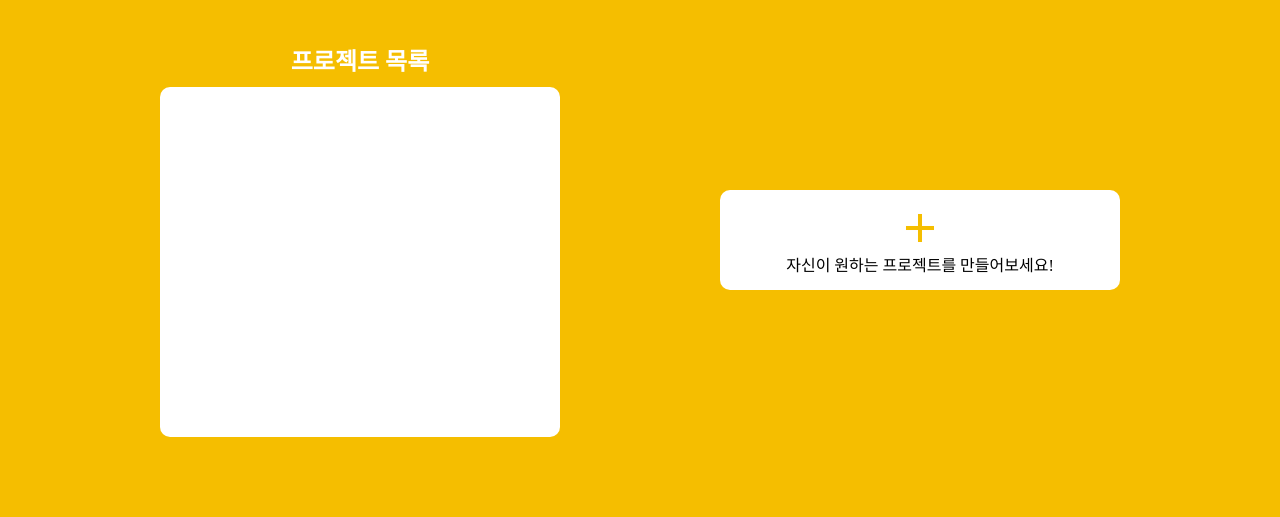
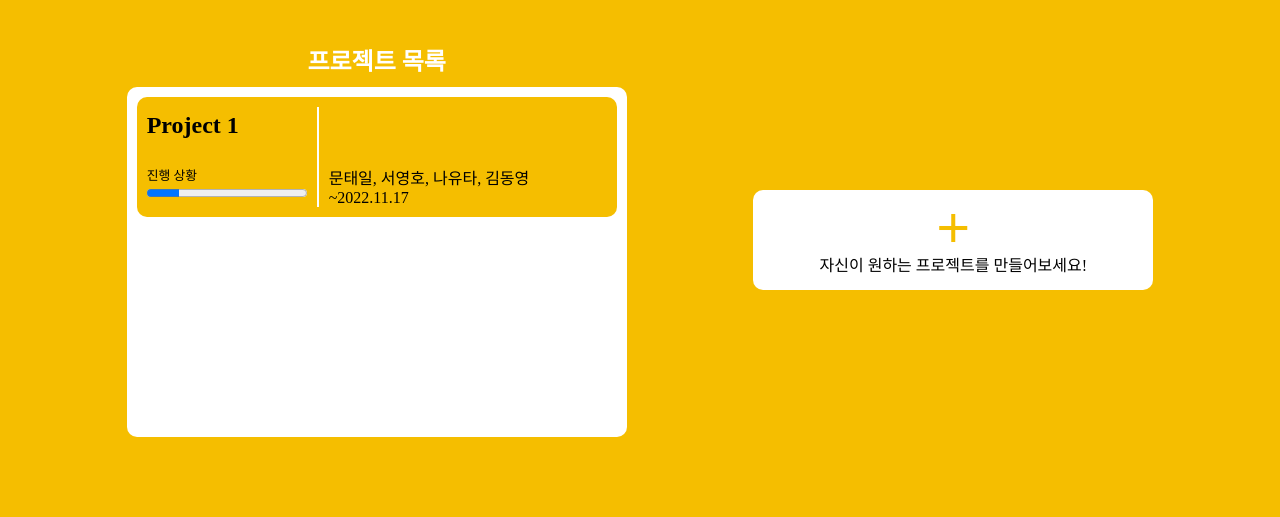
Before and after one commit to Hyemin-12/join-me, a website: page lib_login/index.html in a window 1280 px wide. Shown: the part 107-624 px from the top of the page. Drawn offline with nearby package versions, Linux system fonts and the light colour scheme.

Commit message:
index project-item html, css

```diff
--- a/lib_login/css/style.css
+++ b/lib_login/css/style.css
@@ -37,12 +37,56 @@ header {
 }
 
 .project-container {
-    width: 400px;
+    width: 500px;
     height: 350px;
     margin-top: 10px;
     background-color: white;
     border-radius: 10px;
     overflow: auto;
+    display: flex;
+    flex-direction: column;
+    align-items: center;
+}
+
+.project-item {
+    width: 460px;
+    height: 100px;
+    background-color: #F5BE00;
+    border-radius: 10px;
+    display: flex;
+    margin-top: 10px;
+    padding: 10px;
+    transition-duration: 0.3s;
+    cursor: pointer;
+}
+
+.project-item:hover {
+    box-shadow: 5px 5px 5px rgb(119, 119, 119);
+}
+
+.left-item-container {
+    display: flex;
+    flex-direction: column;
+    justify-content: space-evenly;
+    padding-right: 10px;
+    border-right: 2px solid white;
+}
+
+.item-title {
+    font-weight: bold;
+    font-size: 1.5rem;
+}
+
+.progress {
+    margin-top: 20px;
+    font-size: 0.8rem;
+}
+
+.right-item-container {
+    display: flex;
+    flex-direction: column;
+    justify-content: flex-end;
+    padding-left: 10px;
 }
 
 /*** right-container ***/
--- a/lib_login/index.html
+++ b/lib_login/index.html
@@ -20,7 +20,19 @@
             <div class="left-container">
                 <div class="title"><b>프로젝트 목록</b></div>
                 <div class="project-container">
-                    <div class="project-item"></div>
+                    <div class="project-item">
+                        <div class="left-item-container">
+                            <div class="item-title">Project 1</div>
+                            <div class="progress-container">
+                                <div class="progress">진행 상황</div>
+                                <progress class="progress-bar" value="20" max="100"></progress>
+                            </div>
+                        </div>
+                        <div class="right-item-container">
+                            <div class="team-members">문태일, 서영호, 나유타, 김동영</div>
+                            <div class="deadline">~2022.11.17</div>
+                        </div>
+                    </div>
                 </div>
             </div>
             <a href="/project/create">
--- /dev/null
+++ b/sessions/uzC53bVXFrQH698gxsOj7OKfHh60oGPv.json
@@ -0,0 +1 @@
+{"cookie":{"originalMaxAge":null,"expires":null,"httpOnly":true,"path":"/"},"__lastAccess":1668124679791}
```
